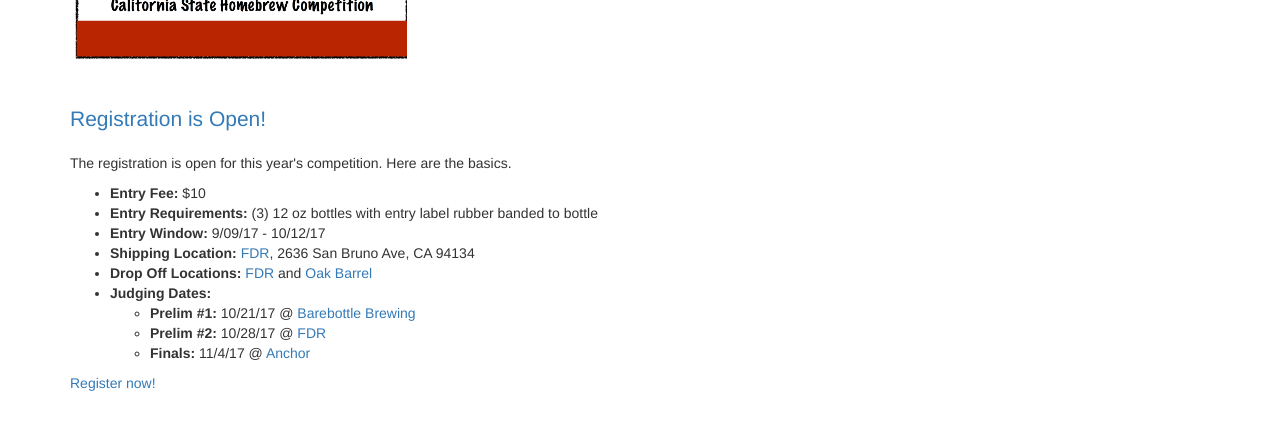
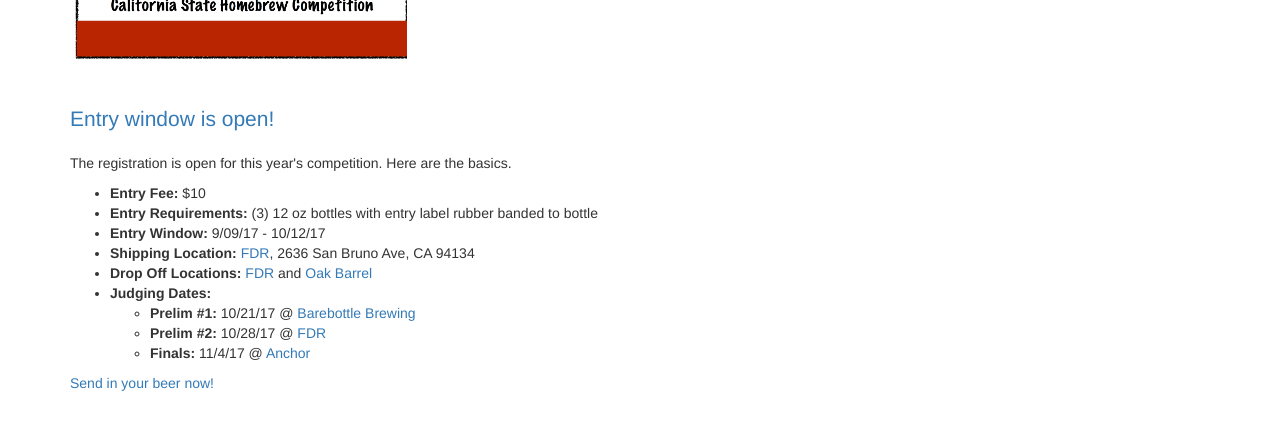
Before and after one commit to castatebrewcomp/castatebrewcomp.github.io, a Jekyll site: the page built from index.html, in a window 1280 px wide. Shown: the part 295-725 px from the top of the page. Built offline with Jekyll 4.4.1, drawn with Linux system fonts in a browser that asks for light colours.

Commit message:
entry window open

```diff
--- a/index.html
+++ b/index.html
@@ -20,7 +20,7 @@ title: Home
     <br/>
 
     <p class="lead">
-      <a href="http://castate.brewcompetition.com/">Registration is Open!</a>
+      <a href="http://castate.brewcompetition.com/">Entry window is open!</a>
     </p>
     <p>
       The registration is open for this year's competition.  Here are the basics.
@@ -40,7 +40,7 @@ title: Home
       </li>
     </ul>
     <p>
-      <a href="http://castate.brewcompetition.com/">Register now!</a>
+      <a href="http://castate.brewcompetition.com/">Send in your beer now!</a>
     </p>
 
 <!--
```
